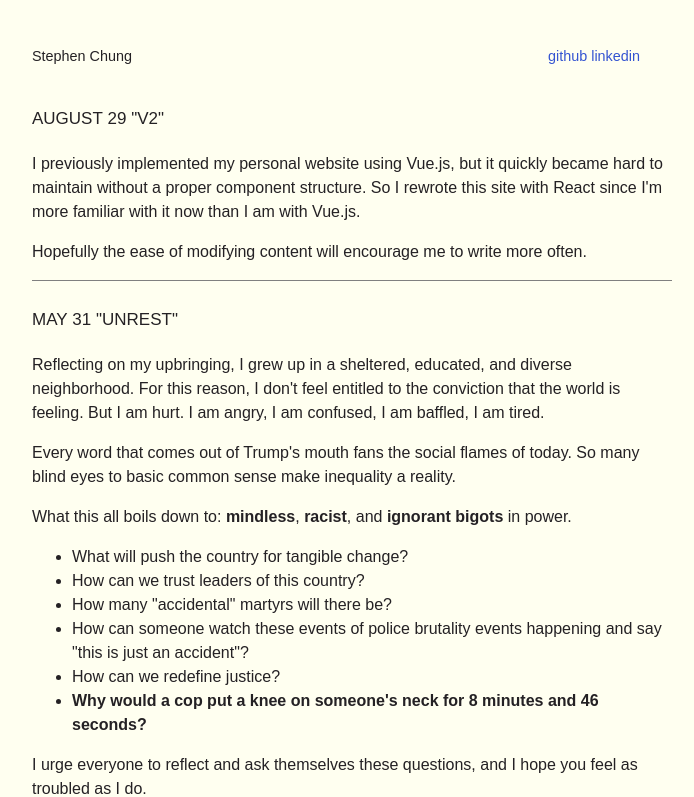
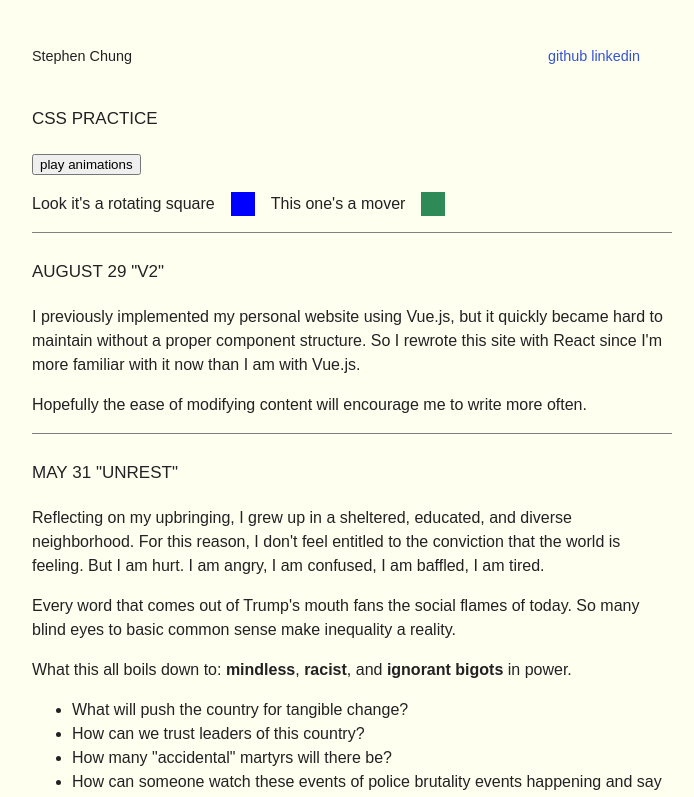
Before and after one commit to imsteev/imsteev.github.io, a React app in the folder personal-website/: page / in a window 1280 px wide. Shown: the top 797 px of the page, without its empty margins (288-982 px from the left). Built offline with nearby package versions, Linux system fonts and the light colour scheme.

Commit message:
animations

```diff
--- a/personal-website/src/PostContainer.js
+++ b/personal-website/src/PostContainer.js
@@ -1,15 +1,15 @@
-import React from "react";
-import styled from "styled-components";
+import React, { useState } from "react";
+import styled, { css, keyframes } from "styled-components";
 
 /**
  * A single post
  * Date and title are optional, but recommended
  */
-const Post = ({ children, date, title }) => {
+const Post = ({ children, date, title, enclosedTitle = false }) => {
   return (
     <StyledPost>
       <p className="header">
-        {date} {title && `"${title}"`}
+        {date} {title && enclosedTitle ? `"${title}"` : title}
       </p>
       {children}
     </StyledPost>
@@ -22,7 +22,10 @@ const Post = ({ children, date, title }) => {
  */
 const PostContainer = () => (
   <StyledPostContainer>
-    <Post date="August 29" title="v2">
+    <Post title="CSS Practice">
+      <CssPractice1 />
+    </Post>
+    <Post date="August 29" title="v2" enclosedTitle>
       <p>
         I previously implemented my personal website using Vue.js, but it
         quickly became hard to maintain without a proper component structure. So
@@ -34,7 +37,7 @@ const PostContainer = () => (
         often.
       </p>
     </Post>
-    <Post date="May 31" title="Unrest">
+    <Post date="May 31" title="Unrest" enclosedTitle>
       <p>
         Reflecting on my upbringing, I grew up in a sheltered, educated, and
         diverse neighborhood. For this reason, I don't feel entitled to the
@@ -99,4 +102,104 @@ const Afterthought = styled.p`
   font-style: italic;
 `;
 
+const Pace = keyframes`
+  0% {
+    transform: translateX(0);
+  }
+
+  25% {
+    transform: translateX(2rem);
+  }
+
+  50% {
+    transform: translateX(4rem);
+  }
+  75% {
+    transform: translateX(2rem);
+  }
+  100% {
+    transform: translateX(0);
+  }
+`;
+
+const Rotate = keyframes`
+  to {
+    transform: rotate(359deg);
+  }
+`;
+
+const CssPractice1 = () => {
+  const [playing, setPlaying] = useState(false);
+  return (
+    <StyledCssPractice1 animate={playing}>
+      <div>
+        <button onClick={() => setPlaying(!playing)}>
+          {playing ? "pause animations" : "play animations"}
+        </button>
+        <Flex>
+          <>
+            <p>Look it's a rotating square</p>
+            <Animation className="box" id="animation-1" />
+          </>
+          <>
+            <p>This one's a mover</p>
+            <Animation className="box" id="animation-2" />
+          </>
+        </Flex>
+      </div>
+    </StyledCssPractice1>
+  );
+};
+
+const Animation = ({ animate, id, className }) => {
+  return <StyledAnimation animate={animate} className={className} id={id} />;
+};
+
+const StyledAnimation = styled.div``;
+const StyledCssPractice1 = styled.div`
+  .box {
+    width: 24px;
+    height: 24px;
+  }
+
+  #animation-1 {
+    background-color: blue;
+
+    ${({ animate }) =>
+      animate &&
+      css`
+        animation: ${Rotate} 4s linear infinite;
+      `}
+    margin: 1rem;
+    transition: background-color 0.4s;
+
+    :hover {
+      background-color: #fea423;
+    }
+  }
+
+  #animation-2 {
+    background-color: seagreen;
+    ${({ animate }) =>
+      animate &&
+      css`
+        animation: ${Pace} 1s linear infinite;
+      `}
+    margin: 1rem;
+  }
+`;
+
+const Button = styled.button`
+  max-height: 3rem;
+  appearance: none;
+  border: 0;
+  &:focus {
+    outline: none;
+  }
+`;
+const Flex = styled.div`
+  display: flex;
+  align-content: center;
+`;
+
 export default PostContainer;
```
